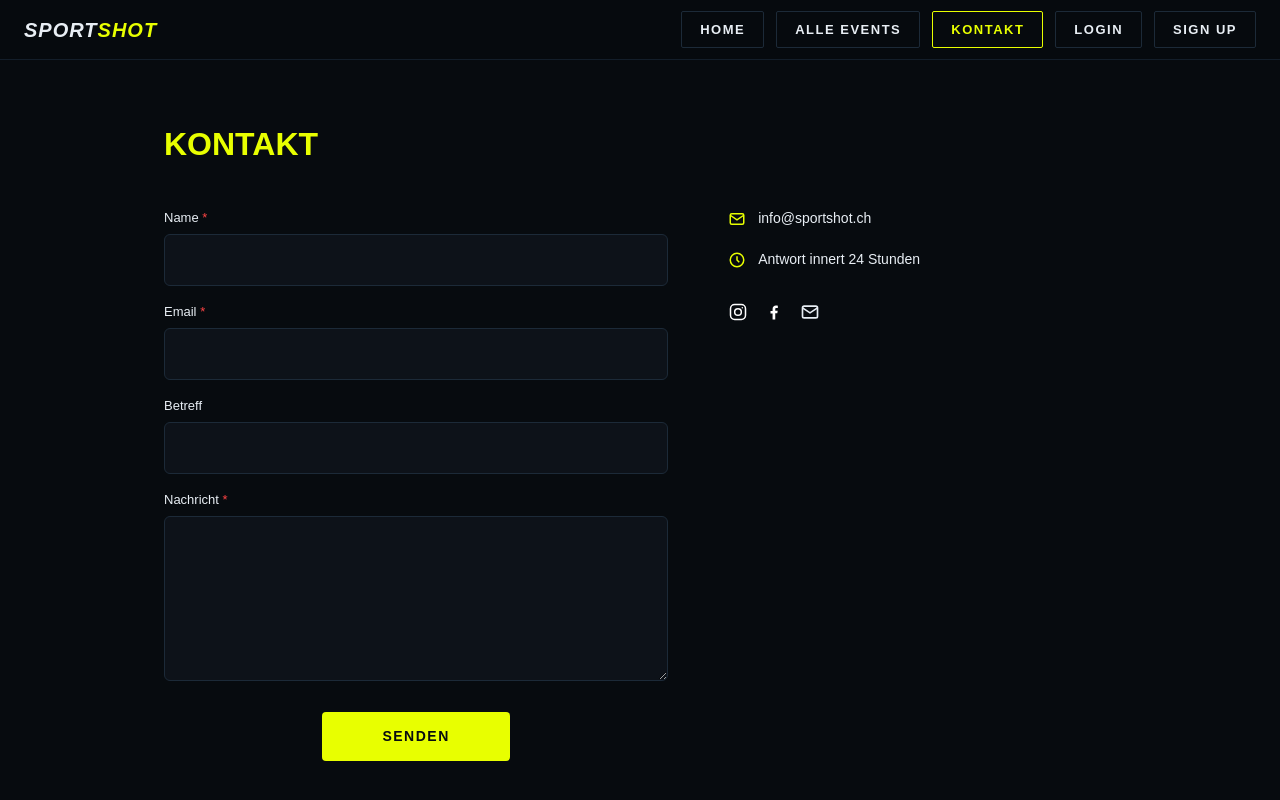
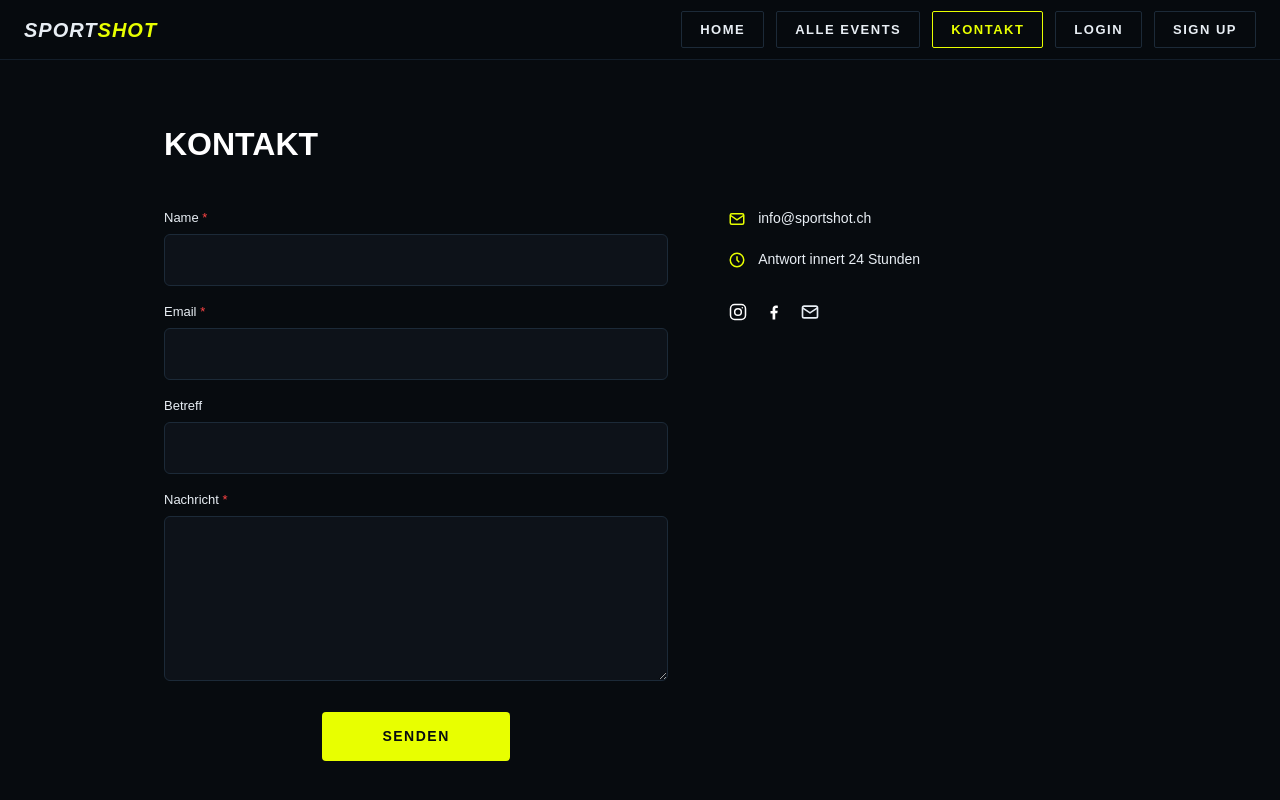
Before and after one commit to 90focus/90focus, a Next.js app: page /kontakt in a window 1280 px wide. Shown: the top 800 px of the page. Built offline with nearby package versions, Linux system fonts and the light colour scheme; no server answers.

Commit message:
Kontakt-Titel auf weiss geändert

```diff
--- a/app/kontakt/page.tsx
+++ b/app/kontakt/page.tsx
@@ -41,7 +41,7 @@ export default function KontaktPage() {
   return (
     <div style={{ background: '#070b0f', color: '#e8eef4', fontFamily: 'sans-serif' }}>
       <div style={{ maxWidth: 1000, margin: '60px auto 0', padding: '60px 24px' }}>
-        <div style={{ color: '#e8ff00', fontSize: 32, fontWeight: 900, textTransform: 'uppercase', marginBottom: 40 }}>Kontakt</div>
+     <div style={{ color: '#fff', fontSize: 32, fontWeight: 900, textTransform: 'uppercase', marginBottom: 40 }}>Kontakt</div>
 
         {sent ? (
           <div style={{ background: 'rgba(68,255,136,0.08)', border: '1px solid #44ff88', borderRadius: 12, padding: '48px 32px', textAlign: 'center', maxWidth: 500 }}>
```
